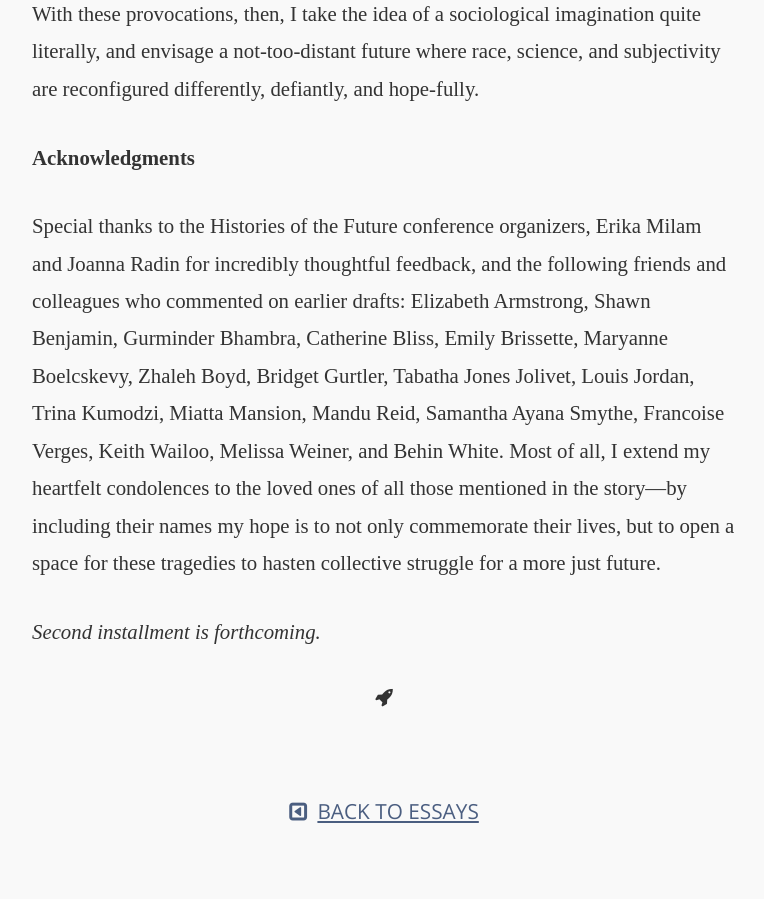
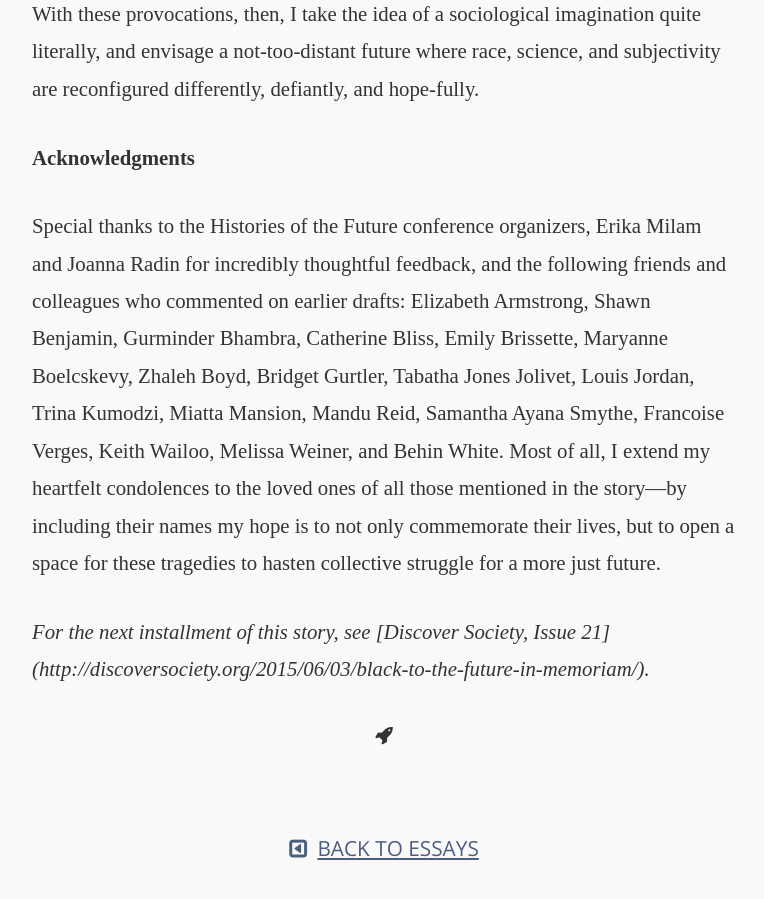
Before and after one commit to historiesofthefuture/historiesofthefuture, a Jekyll site: the page built from essays/benjamin/regeneration.md, in a window 1280 px wide and 900 px high, scrolled down 12399 px. Shown: the whole window, without its empty margins (256-1020 px from the left). Built offline with Jekyll 4.4.1, drawn with Linux system fonts in a browser that asks for light colours; nearby versions of some CDN libraries; some web fonts are replaced; before the commit the page ends 13261 px from its top, so only the background shows below that.

Commit message:
Update regeneration.md

```diff
--- a/essays/benjamin/regeneration.md
+++ b/essays/benjamin/regeneration.md
@@ -341,7 +341,7 @@ including their names my hope is to not only commemorate their lives,
 but to open a space for these tragedies to hasten collective struggle
 for a more just future.
 
-*Second installment is forthcoming.*
+*For the next installment of this story, see [Discover Society, Issue 21] (http://discoversociety.org/2015/06/03/black-to-the-future-in-memoriam/).*
 
 
 [^1]: The theme of regeneration throughout this story is directly
```
